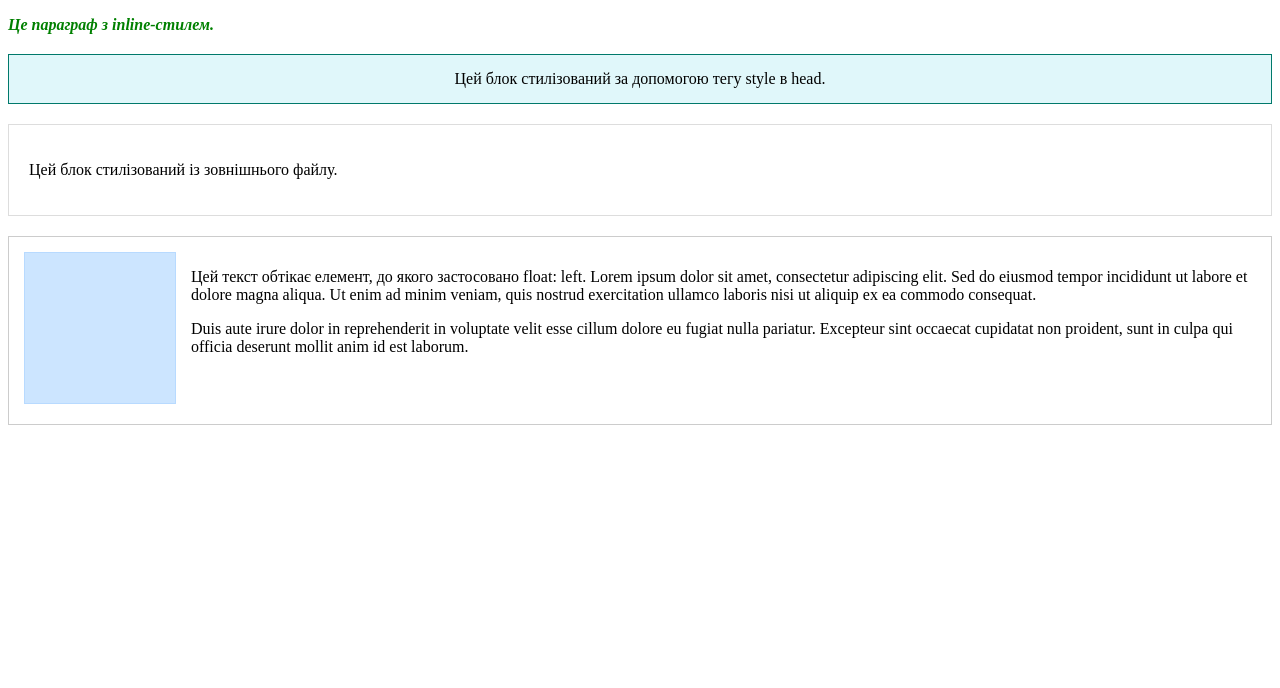
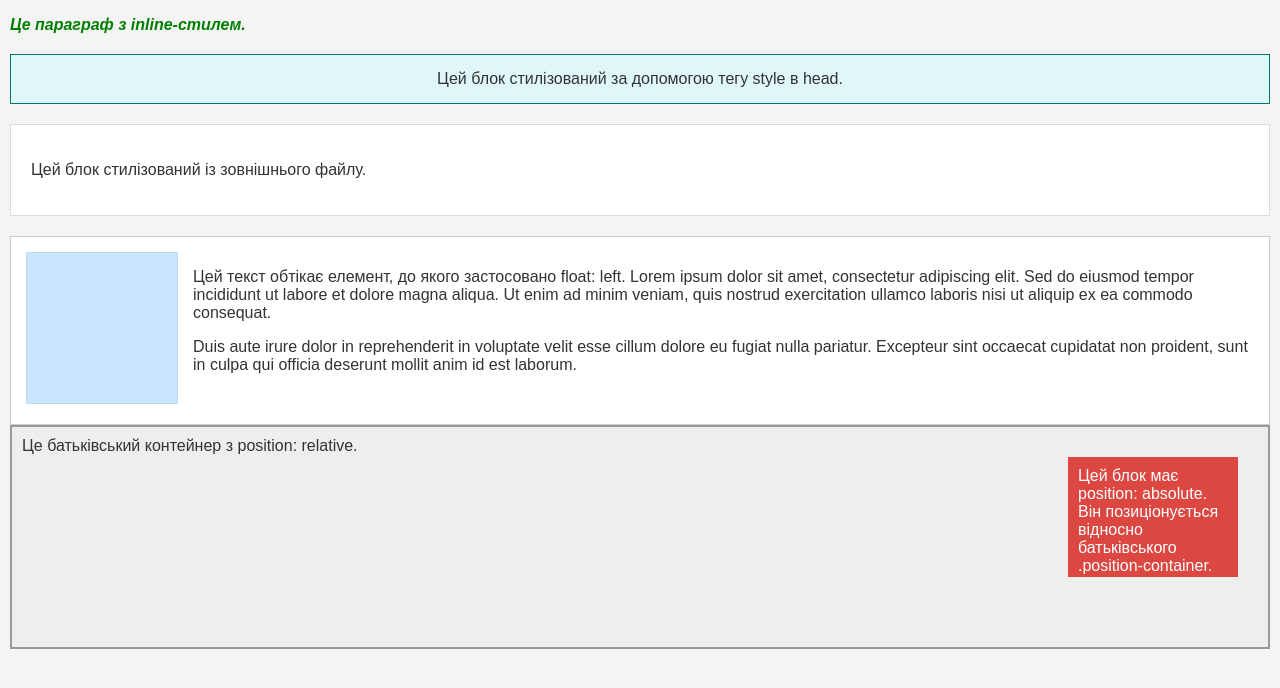
Before and after one commit to yaroslavlukianovnure/WR_LB2, a plain HTML site: page index.html in a window 1280 px wide. Drawn offline with Linux system fonts and the light colour scheme.

Commit message:
Add position and body styles

```diff
--- a/index.html
+++ b/index.html
@@ -34,5 +34,14 @@
         <p>Duis aute irure dolor in reprehenderit in voluptate velit esse cillum dolore eu fugiat nulla pariatur. Excepteur sint occaecat cupidatat non proident, sunt in culpa qui officia deserunt mollit anim id est laborum.</p>
     </div>
 
+    <div class="position-container">
+        Це батьківський контейнер з position: relative.
+        <div class="absolute-box">
+            Цей блок має position: absolute. Він позиціонується відносно батьківського .position-container.
+        </div>
+    </div>
+
+
+
 </body>
 </html>
--- a/style.css
+++ b/style.css
@@ -1,3 +1,10 @@
+body {
+    font-family: Arial, sans-serif;
+    background-color: #f4f4f4;
+    color: #333;
+    margin: 10px;
+}
+
 .external-style-section {
     background-color: #fff;
     border: 1px solid #ddd;
@@ -22,3 +29,22 @@
     margin-right: 15px;
     margin-bottom: 5px;
 }
+
+.position-container {
+    position: relative;
+    height: 200px;
+    background-color: #eeeeee;
+    border: 2px solid #999;
+    padding: 10px;
+}
+
+.absolute-box {
+    position: absolute;
+    top: 30px;
+    right: 30px;
+    width: 150px;
+    height: 100px;
+    background-color: rgba(217, 30, 24, 0.8);
+    color: white;
+    padding: 10px;
+}
```
